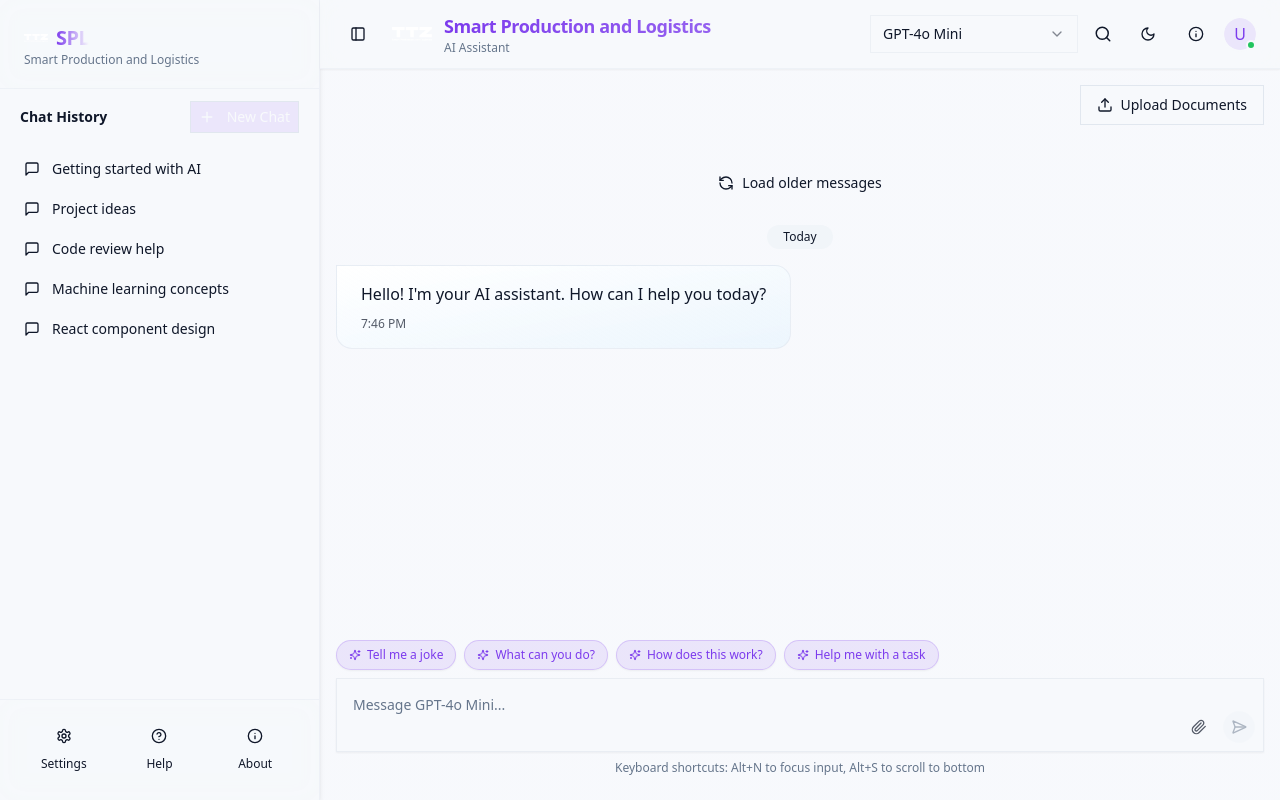
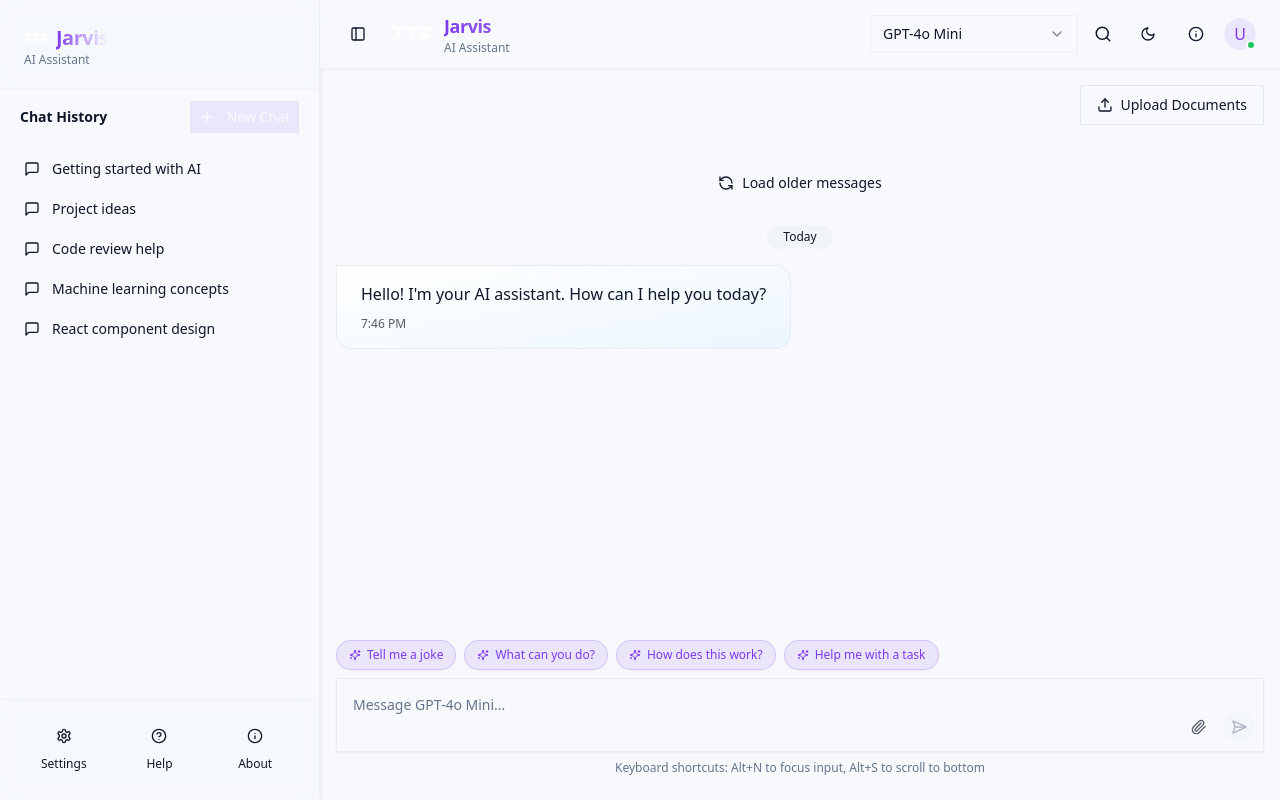
Before and after one commit to jonnyk21/chatmingle-frontend, a React (Vite) app: page / in a window 1280 px wide. Built offline with nearby package versions, Linux system fonts and the light colour scheme.

Commit message:
Replace logo and update chatbot name
Replaced the logo and updated the chatbot name to Jarvis.

```diff
--- a/src/components/ChatSidebar.tsx
+++ b/src/components/ChatSidebar.tsx
@@ -46,13 +46,13 @@ const ChatSidebar: React.FC = () => {
         <div className="p-4 pb-3">
           <div className="flex items-center space-x-2">
             <img
-              src="/lovable-uploads/92658e59-6697-4cd8-bed2-9b9236c0d427.png"
-              alt="SPL Logo"
+              src="/lovable-uploads/6b6875ce-964d-43a1-a7db-270e29e5bb55.png"
+              alt="Jarvis Logo"
               className="h-6 w-6 object-contain"
             />
-            <h1 className="text-xl font-semibold bg-gradient-to-r from-primary to-primary-foreground bg-clip-text text-transparent tracking-tight">SPL</h1>
+            <h1 className="text-xl font-semibold bg-gradient-to-r from-primary to-primary-foreground bg-clip-text text-transparent tracking-tight">Jarvis</h1>
           </div>
-          <p className="text-xs text-muted-foreground">Smart Production and Logistics</p>
+          <p className="text-xs text-muted-foreground">AI Assistant</p>
         </div>
       </SidebarHeader>
 
--- a/src/pages/Index.tsx
+++ b/src/pages/Index.tsx
@@ -82,8 +82,8 @@ const Index = () => {
                   <SidebarTrigger className="md:mr-2" />
                   <div className="flex items-center">
                     <img
-                      src="/lovable-uploads/92658e59-6697-4cd8-bed2-9b9236c0d427.png"
-                      alt="SPL Logo"
+                      src="/lovable-uploads/6b6875ce-964d-43a1-a7db-270e29e5bb55.png"
+                      alt="Jarvis Logo"
                       className="h-8 w-8 md:h-10 md:w-10 object-contain"
                     />
                     <div className="ml-3">
@@ -93,7 +93,7 @@ const Index = () => {
                         "bg-clip-text text-transparent",
                         "tracking-tight leading-tight"
                       )}>
-                        Smart Production and Logistics
+                        Jarvis
                       </h1>
                       <div className="text-xs text-muted-foreground font-medium hidden sm:block">AI Assistant</div>
                     </div>
```
Also changed, not shown: public/lovable-uploads/6b6875ce-964d-43a1-a7db-270e29e5bb55.png (added).
